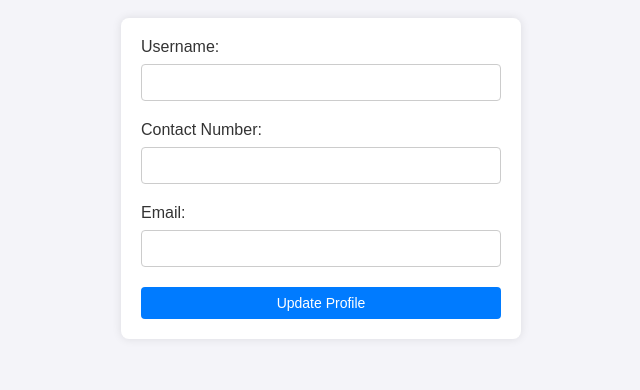
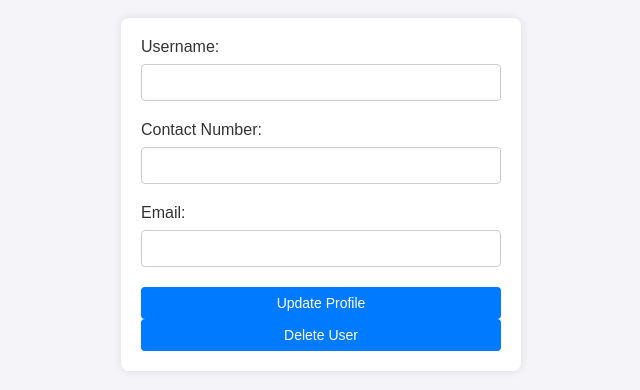
Before and after one commit to alibaba0010/authentication-and-authorisation-with-expressjs, a plain HTML site: page web-front-end/pages/profile.html in a window 1280 px wide. Shown: the part 60-450 px from the top of the page, without its empty margins (319-959 px from the left). Drawn offline with Linux system fonts and the light colour scheme; no server answers.

Commit message:
Adding delete user functionality frontend

```diff
--- a/web-front-end/pages/profile.html
+++ b/web-front-end/pages/profile.html
@@ -20,6 +20,7 @@
       <input type="email" id="email" name="email" required />
       <br />
       <button type="submit">Update Profile</button>
+      <button type="button">Delete User</button>
     </form>
 
     <script>
```
